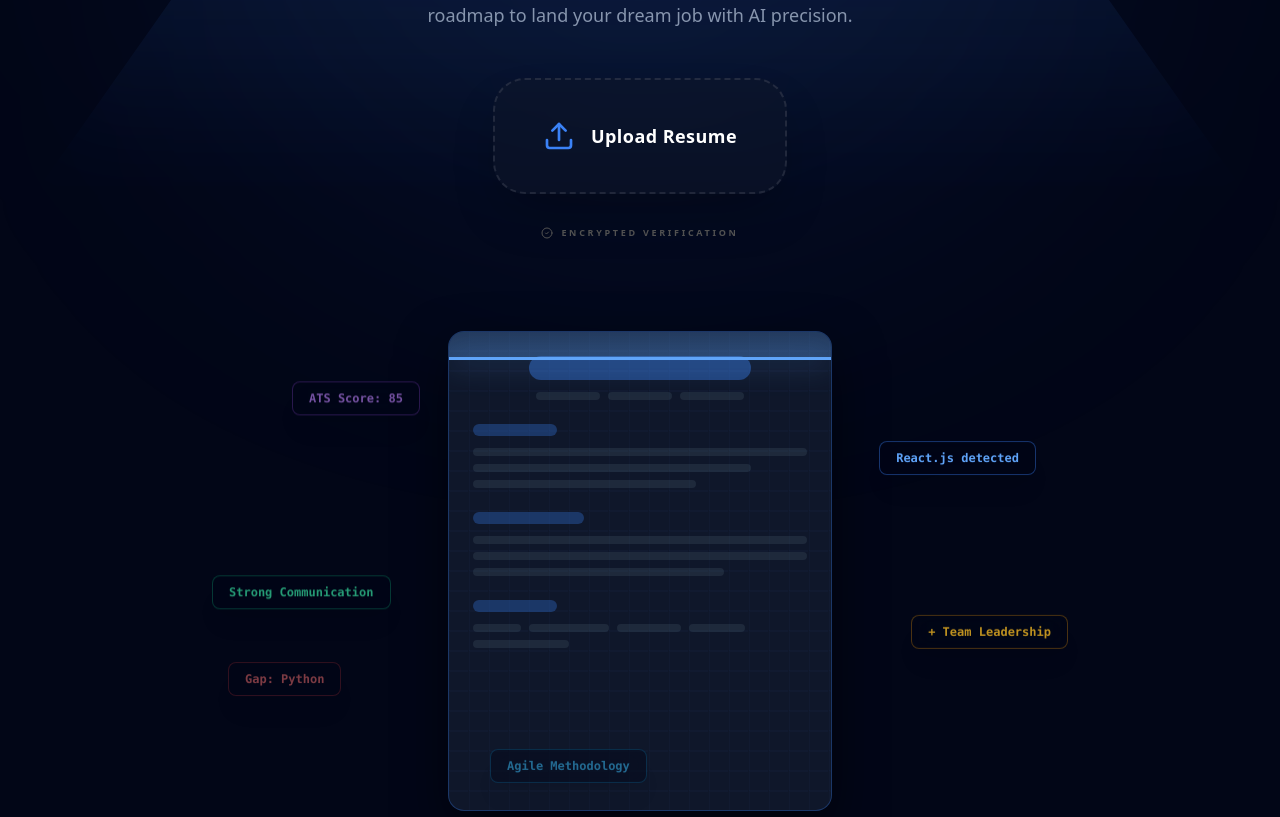
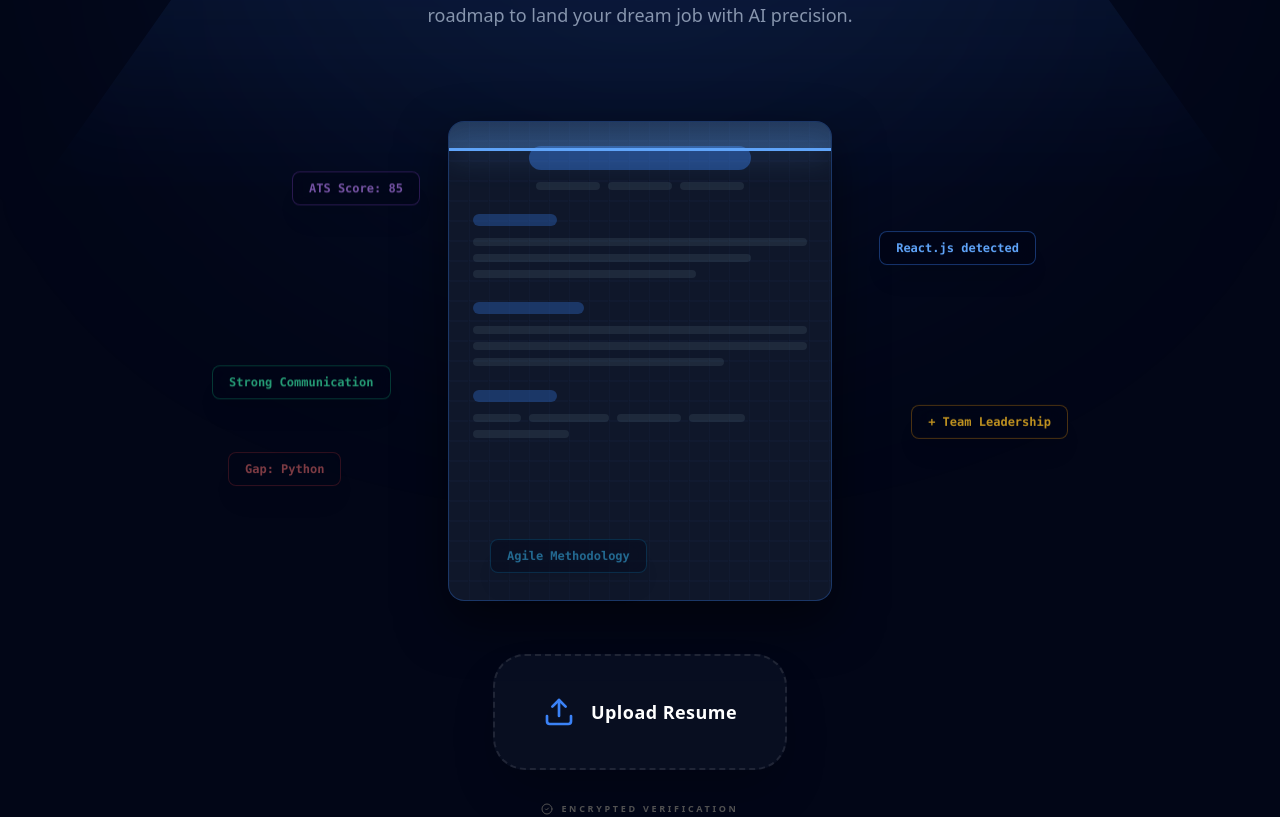
Before and after one commit to sharonTkuriyakose/resume-analyzer, a React (Vite) app in the folder client/: page / in a window 1280 px wide. Shown: the part 514-1331 px from the top of the page. Built offline with nearby package versions, Linux system fonts and the light colour scheme.

Commit message:
change in backend

```diff
--- a/client/src/pages/UploadPage.jsx
+++ b/client/src/pages/UploadPage.jsx
@@ -83,22 +83,12 @@ const UploadPage = ({ onAnalysisComplete, apiUrl }) => {
           Instantly analyze your resume, identify critical skill gaps, and generate a personalized roadmap to land your dream job with AI precision.
         </motion.p>
 
-        {/* Upload Action Area */}
-        <motion.div
-          initial={{ opacity: 0, scale: 0.95 }}
-          animate={{ opacity: 1, scale: 1 }}
-          transition={{ delay: 2.5, duration: 0.8 }}
-          className="relative z-20 w-full max-w-2xl px-4"
-        >
-          <ResumeUpload onResult={onAnalysisComplete} apiUrl={apiUrl} />
-        </motion.div>
-
         {/* Animated Resume Scanner Mockup */}
         <motion.div
           initial={{ opacity: 0, y: 100 }}
           animate={{ opacity: 1, y: 0 }}
-          transition={{ delay: 3.0, duration: 1.2, ease: [0.16, 1, 0.3, 1] }}
-          className="relative z-10 w-full max-w-3xl mt-24 px-4 flex justify-center mb-24"
+          transition={{ delay: 2.5, duration: 1.2, ease: [0.16, 1, 0.3, 1] }}
+          className="relative z-10 w-full max-w-3xl mt-12 px-4 flex justify-center mb-12"
         >
           <div className="relative w-full aspect-[4/3] max-w-[600px] flex items-center justify-center">
 
@@ -216,6 +206,16 @@ const UploadPage = ({ onAnalysisComplete, apiUrl }) => {
              </motion.div>
 
           </div>
+        </motion.div>
+
+        {/* Upload Action Area */}
+        <motion.div
+          initial={{ opacity: 0, scale: 0.95 }}
+          animate={{ opacity: 1, scale: 1 }}
+          transition={{ delay: 3.0, duration: 0.8 }}
+          className="relative z-20 w-full max-w-2xl px-4"
+        >
+          <ResumeUpload onResult={onAnalysisComplete} apiUrl={apiUrl} />
         </motion.div>
 
       </section>
```
